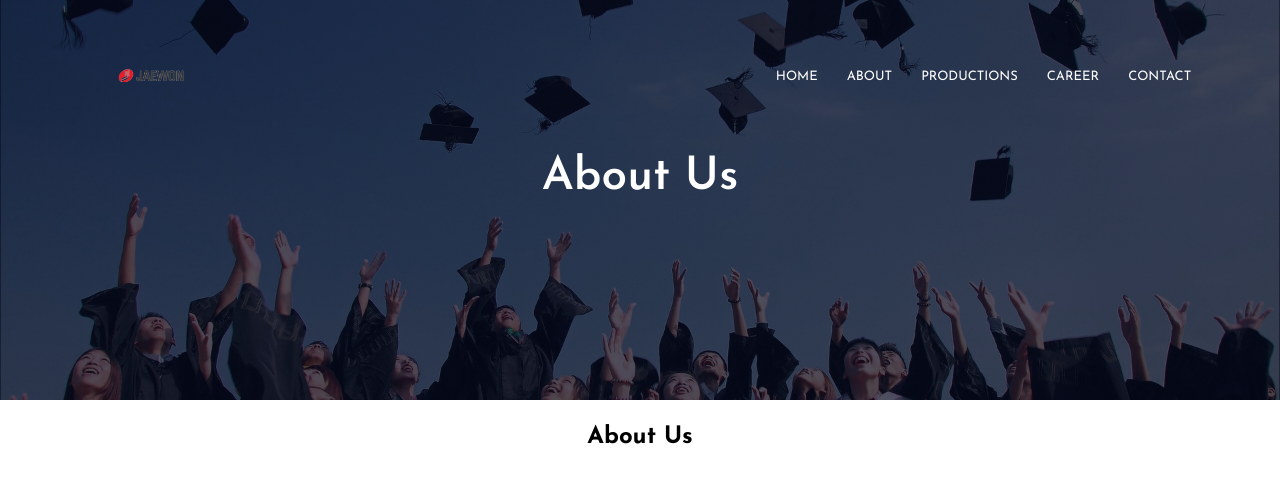
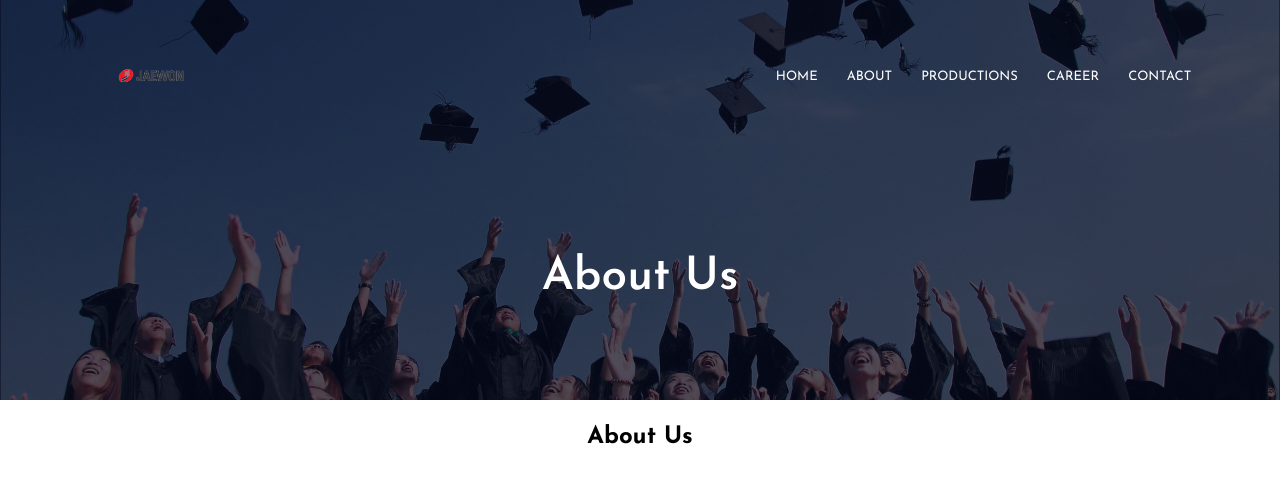
Before and after one commit to AmmadJamil97/Resident-Evil, a Flask app: template templates/about.html in a window 1280 px wide. Shown: the top 479 px of the page. Run offline with Flask 2, Linux system fonts and the light colour scheme; the template is opened without the code that fills it, so the values that code supplies are empty.

Commit message:
Sat, Nov 19, 2022, 10:57 PM +00:00

```diff
--- a/static/styles3.css
+++ b/static/styles3.css
@@ -441,7 +441,7 @@ h3
     color: white;
 }
 
-.page2title
+.sub-header h1
 {
-    color: white;
+    margin-top: 100px;
 }
```
